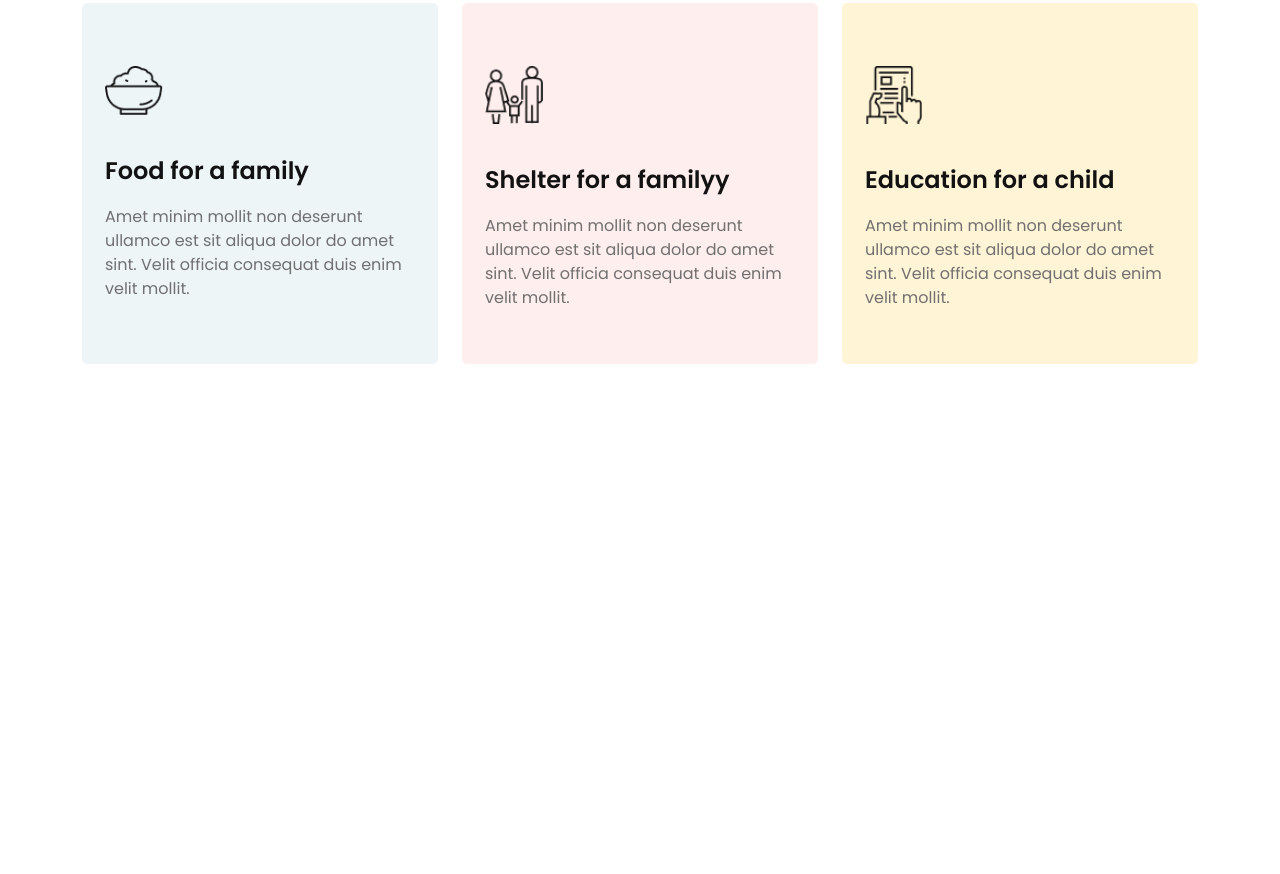
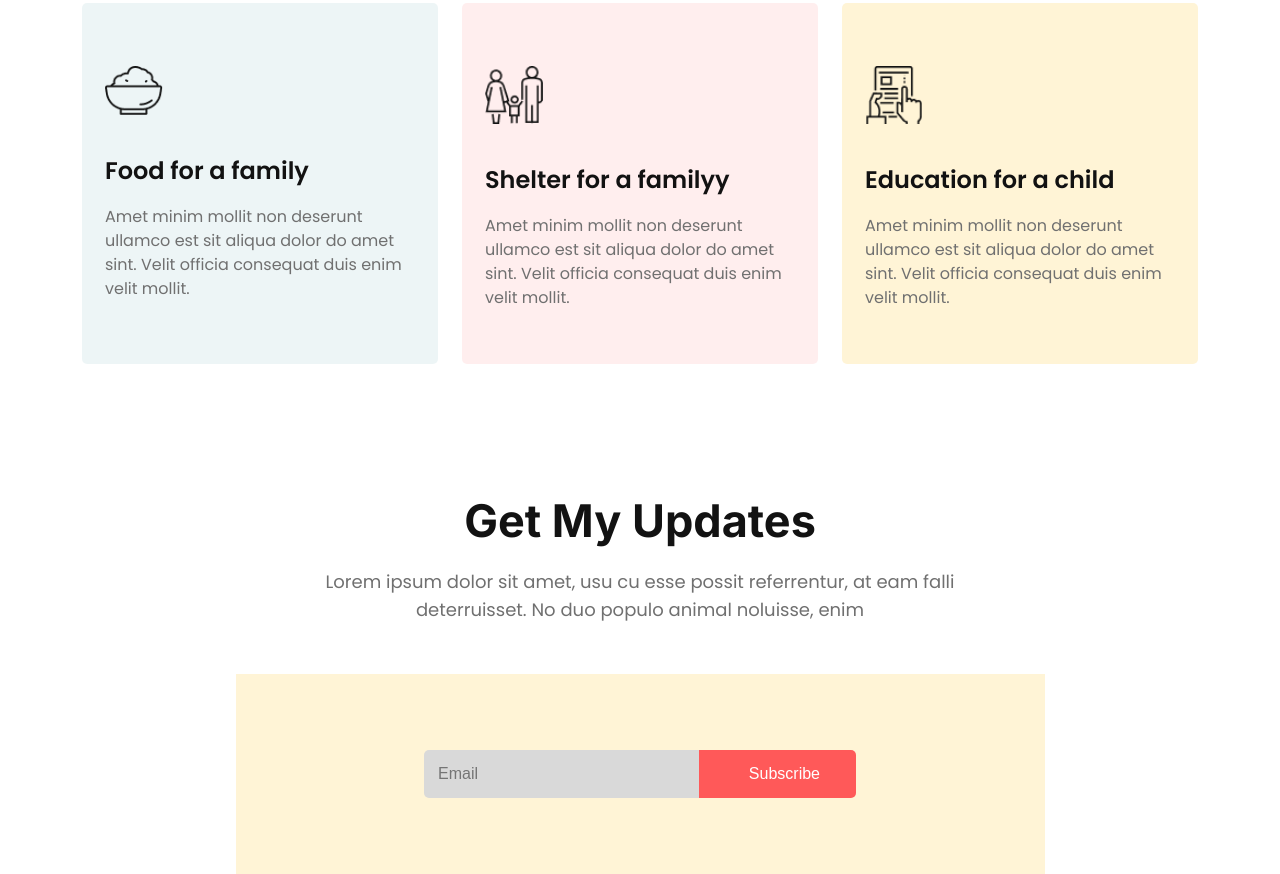
Before and after one commit to nwebpro/donate-today, a plain HTML site: page index.html in a window 1280 px wide. Shown: the part 1565-2439 px from the top of the page. Before the commit the page ends 1929 px from the top, so only its background shows below. Drawn offline with Linux system fonts and the light colour scheme.

Commit message:
Get My Updates Section Added

```diff
--- a/css/style.css
+++ b/css/style.css
@@ -36,6 +36,21 @@ h1, h2{
 .section-padding{
     padding-top: 130px;
 }
+.donate-today-text,
+.our-donate-plan,
+.get-my-updates{
+    text-align: center;
+    width: 691px;
+    margin: auto;
+}
+.donate-today-text h2,
+.our-donate-plan h2,
+.get-my-updates h2{
+    font-size: 45px;
+    line-height: 54px;
+    color: #121212;
+    margin-bottom: 20px;
+}
 /* Hero Section Style */
 .hero-area {
     background-image: linear-gradient(360deg, #121212 0%, rgba(18, 18, 18, 0) 100%), url("../images/hero-donation1.png");
@@ -61,19 +76,6 @@ h1, h2{
     padding: 0 50px;
 }
 /* Donate Today Area Style */
-.donate-today-text,
-.our-donate-plan{
-    text-align: center;
-    width: 691px;
-    margin: auto;
-}
-.donate-today-text h2,
-.our-donate-plan h2{
-    font-size: 45px;
-    line-height: 54px;
-    color: #121212;
-    margin-bottom: 20px;
-}
 .donate-amount-wrapper{
     display: flex;
     text-align: center;
@@ -148,3 +150,37 @@ h1, h2{
 .education-bg{
     background-color: #FFF4D6;
 }
+/* Get My Updates */
+.subscribe-wrapper{
+    width: 809px;
+    margin: auto;
+    text-align: center;
+    margin-top: 50px;
+    background-color: #FFF4D6;
+    padding: 76px 175px;
+}
+.subscribe-wrapper input,
+.subs {
+    border: none;
+    font-size: 16px;
+    line-height: 20px;
+    font-weight: 500;
+}
+.subscribe-wrapper input {
+    background-color: #D9D9D9;
+    border-radius: 5px 0px 0px 5px;
+    padding: 14px 0px 14px 14px;
+    color: #AA9F9F;
+    width: 275px;
+}
+.subscribe-wrapper input:focus {
+    outline: none;
+}
+.subs {
+    color: #fff;
+    background-color: #FF5959;
+    border-radius: 0px 5px 5px 0px;
+    padding: 14px 0px 14px 14px;
+    width: 157px;
+    margin-left: -5px;
+}
--- a/index.html
+++ b/index.html
@@ -83,5 +83,20 @@
             </div>
         </div>
     </section>
+    <!-- Get My Updates Area -->
+    <div class="get-my-updates-area section-padding">
+        <!-- Container -->
+        <div class="container">
+            <div class="get-my-updates">
+                <h2>Get My Updates</h2>
+                <p>Lorem ipsum dolor sit amet, usu cu esse possit referrentur, at eam falli deterruisset. No duo populo animal noluisse, enim</p>
+            </div>
+            <!-- Subscribe Wrapper -->
+            <div class="subscribe-wrapper">
+                <input type="email" placeholder="Email">
+                <button type="button" class="subs">Subscribe</button>
+            </div>
+        </div>
+    </div>
 </body>
 </html>
```
